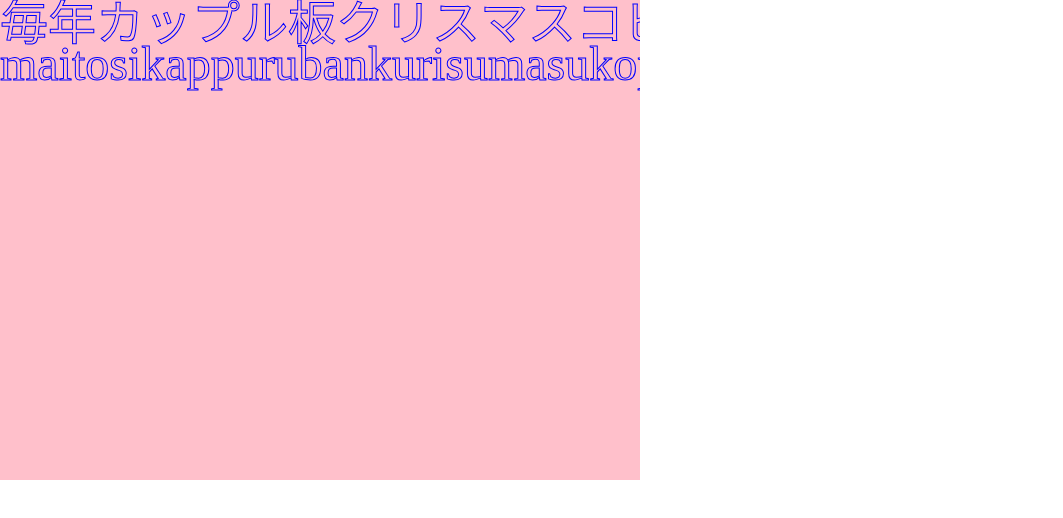
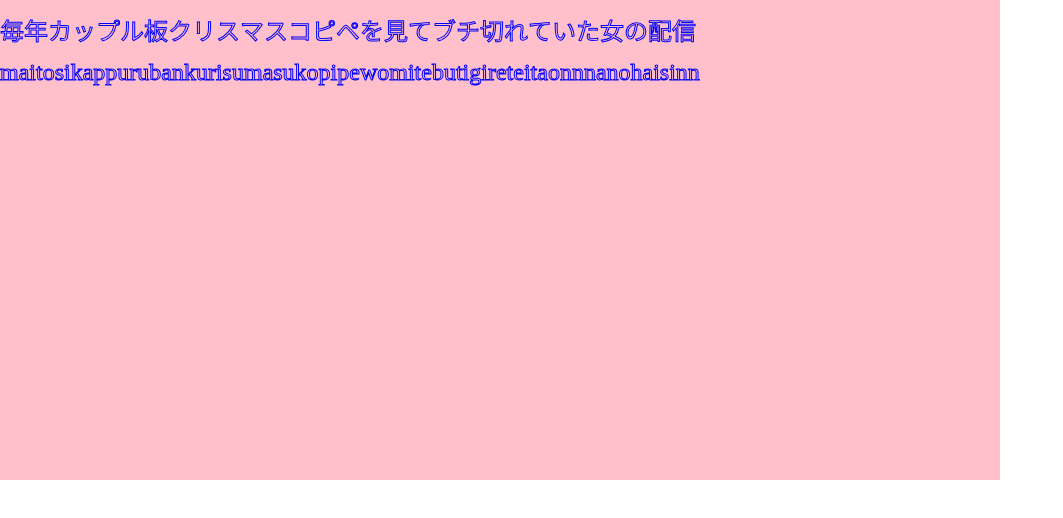
Before and after one commit to ueken0307/sana-natori-typing-game, a plain HTML site: page index.html in a window 1280 px wide. Shown: the whole page, without its empty margins (0-1063 px from the left). Drawn offline with Linux system fonts and the light colour scheme.

Commit message:
[update]canvasサイズの変更、文字サイズをいい感じに変更
収まるように

```diff
--- a/game.js
+++ b/game.js
@@ -9,7 +9,7 @@ var Game = function(param){
     canvasReset();
     let p=this.problems[this.pCount];
 
-    ctx.font = '48px serif';
+    ctx.font = '24px serif';
     ctx.strokeStyle = 'blue';
     ctx.strokeText(p.text,0,40);
 
--- a/index.html
+++ b/index.html
@@ -8,7 +8,7 @@
   </head>
 
   <body>
-    <canvas id="canvas" width=640 height= 480></canvas>
+    <canvas id="canvas" width=1000 height= 480></canvas>
     <script src="table.js"></script>
     <script src="problem.js"></script>
     <script src="draw.js"></script>
```
